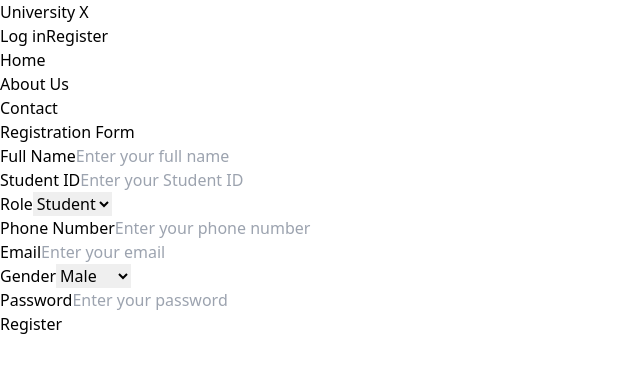
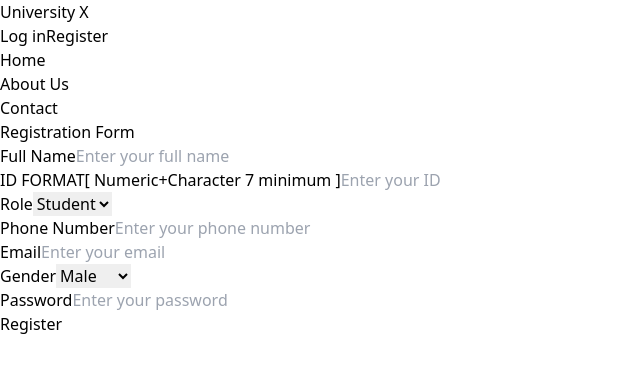
Before and after one commit to Ritiksharma0004/Attendance_System, a React (Vite) app in the folder frontend/: page /signup in a window 1280 px wide. Shown: the top 372 px of the page, without its empty margins (0-640 px from the left). Built offline with nearby package versions, Linux system fonts and the light colour scheme.

Commit message:
Update Signup.jsx

```diff
--- a/frontend/src/components/Register/Signup.jsx
+++ b/frontend/src/components/Register/Signup.jsx
@@ -96,7 +96,7 @@ function Signup() {
             {/* Student ID */}
             <div className="mb-4">
               <label htmlFor="studentID" className="block text-gray-700 mb-2">
-                Student ID
+                 ID   FORMAT[ Numeric+Character 7 minimum ]
               </label>
               <input
                 type="text"
@@ -105,7 +105,7 @@ function Signup() {
                 required
                 pattern="[A-Za-z0-9]{5,10}"
                 maxLength={7}
-                placeholder="Enter your Student ID"
+                placeholder="Enter your ID "
                 className="w-full p-4 border-2 border-gray-300 rounded-lg focus:outline-none focus:border-orange-500 focus:ring-2 focus:ring-orange-500"
                 onChange={(e) => setStudentID(e.target.value)}
               />
```
